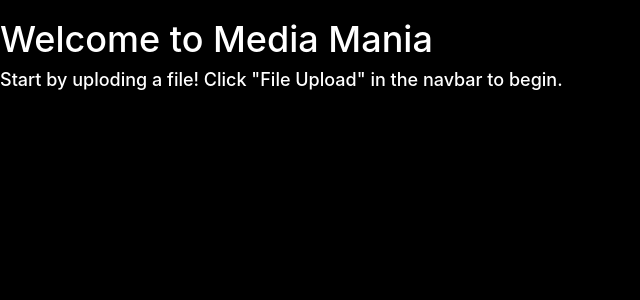
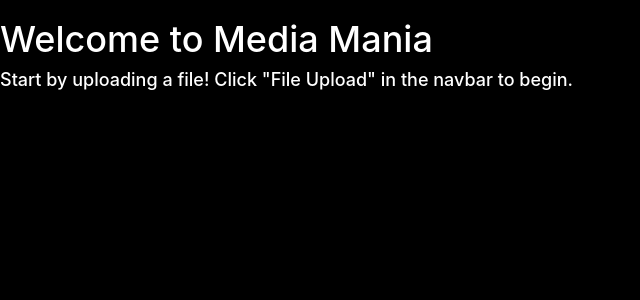
Before and after one commit to mizaagi/orange-spoon, a Flask app: page / in a window 1280 px wide. Shown: the part 51-351 px from the top of the page, without its empty margins (0-640 px from the left). Run offline with Flask 3, Linux system fonts and the light colour scheme; some libraries are stand-ins or nearby versions.

Commit message:
spelling error

```diff
--- a/templates/index.html
+++ b/templates/index.html
@@ -13,7 +13,7 @@
         <h1>{{ title }}</h1>
 
         <h1>Welcome to Media Mania</h1>
-        <h4>Start by uploding a file! Click "File Upload" in the navbar to begin.</h4>
+        <h4>Start by uploading a file! Click "File Upload" in the navbar to begin.</h4>
 </body>
 
 </html>
```
